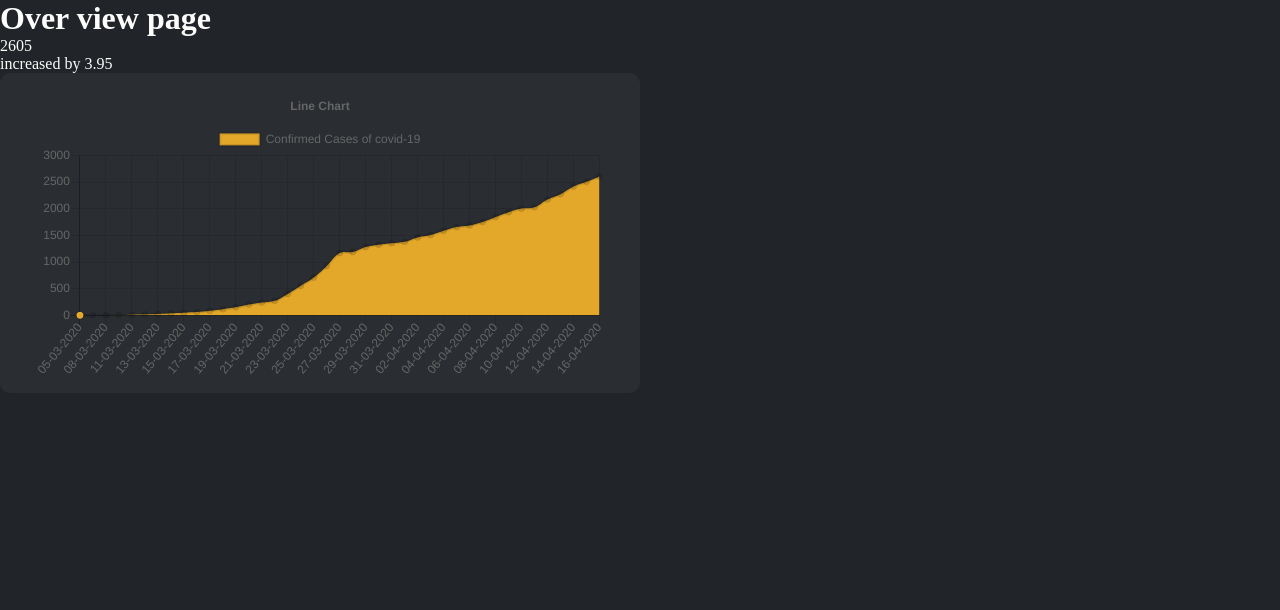
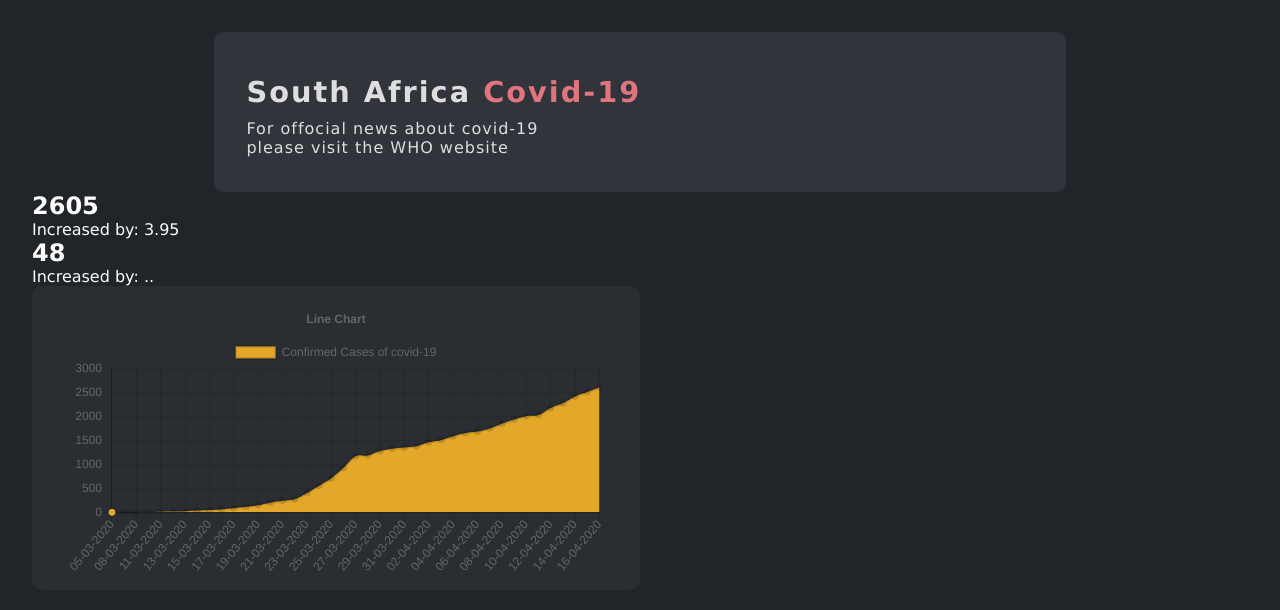
Before and after one commit to h3ndry/covid19za-dashbord, a React (Create React App) app: page / in a window 1280 px wide. Shown: the top 610 px of the page. Built offline with nearby package versions, Linux system fonts and the light colour scheme.

Commit message:
added banner

```diff
--- a/src/App.js
+++ b/src/App.js
@@ -2,10 +2,12 @@ import React from 'react';
 import Overview from './pages/overview';
 
 import GlobalStyle from './styles/globalStyle';
+import Banner from './components/banner';
 
 const App = () => (
   <>
     <GlobalStyle />
+    <Banner />
     <Overview />
   </>
 );
--- a/src/components/banner.js
+++ b/src/components/banner.js
@@ -1,5 +1,15 @@
 import React from 'react';
+import BannerStyle from '../styles/bannerStyle';
 
 export default function Banner() {
-  return <div></div>;
+  return (
+    <BannerStyle>
+      <h1>
+        South Africa <span>Covid-19</span>
+      </h1>
+      <p>
+        For offocial news about covid-19 <br /> please visit the WHO website
+      </p>
+    </BannerStyle>
+  );
 }
--- /dev/null
+++ b/src/components/totals.js
@@ -0,0 +1,33 @@
+import React from 'react';
+import TotalStyle from '../styles/totalStyle';
+
+import useFetchData from '../hooks/useFetchData';
+import temp_data from '../data/cumulative';
+
+export default function Totals() {
+  const { deadNum, latestCaseNum, secLastCaseNum, getPecent } = useFetchData(
+    temp_data
+  );
+
+  const diff = getPecent(latestCaseNum, secLastCaseNum);
+
+  return (
+    <TotalStyle>
+      <div className="confirmed-cases">
+        <h2>{latestCaseNum}</h2>
+        <p className="tota-number"></p>
+        <p>
+          Increased by: <span>{diff}</span>{' '}
+        </p>
+      </div>
+      <span className="line"></span>
+      <div className="confirmed-death">
+        <h2>{deadNum}</h2>
+        <p className="tota-number"></p>
+        <p>
+          Increased by: <span>..</span>{' '}
+        </p>
+      </div>
+    </TotalStyle>
+  );
+}
--- a/src/hooks/useFetchData.js
+++ b/src/hooks/useFetchData.js
@@ -24,6 +24,7 @@ export default function useFetchData(temp_data) {
     temp_data.map((obj) => {});
   }
 
+  const deadNum = deathData.length;
   console.log(deathData.length, temp_data.length);
 
   // //Return the last element on the array
@@ -44,5 +45,5 @@ export default function useFetchData(temp_data) {
     return (((a - b) / b) * 100).toFixed(2);
   }
 
-  return { data, latestCaseNum, secLastCaseNum, getPecent };
+  return { deadNum, data, latestCaseNum, secLastCaseNum, getPecent };
 }
--- a/src/pages/overview.js
+++ b/src/pages/overview.js
@@ -5,20 +5,12 @@ import temp_data from '../data/cumulative';
 import ConfirmedCaseChart from '../components/overviewLineChart';
 
 import OverviewStyle from '../styles/overview';
+import Totals from '../components/totals';
 
 export default function Overview() {
-  const { latestCaseNum, secLastCaseNum, getPecent } = useFetchData(temp_data);
-
-  const diff = getPecent(latestCaseNum, secLastCaseNum);
-
   return (
     <OverviewStyle>
-      <h1>Over view page</h1>
-
-      <div className="">
-        <p>{latestCaseNum}</p>
-        <p>increased by {diff}</p>
-      </div>
+      <Totals />
       <div className="confirmed-chart">
         <ConfirmedCaseChart />
       </div>
--- /dev/null
+++ b/src/styles/bannerStyle.js
@@ -0,0 +1,33 @@
+import styled from 'styled-components';
+
+export default styled.div`
+  --banner-bg: rgba(195, 196, 219, 0.1);
+
+  background-color: var(--banner-bg);
+  max-width: 70%;
+  min-height: 10rem;
+  display: inline-block;
+  border-radius: 10px;
+  margin: 0 auto;
+  padding: 1em 2em;
+  display: flex;
+  flex-direction: column;
+  justify-content: center;
+
+  h1 {
+    font-size: 1.8rem;
+    line-height: 1.8;
+    letter-spacing: 2px;
+    opacity: 0.85;
+
+    span {
+      color: var(--red-color);
+    }
+  }
+
+  p {
+    opacity: 0.85;
+    letter-spacing: 1px;
+    line-height: 1.2;
+  }
+`;
--- a/src/styles/globalStyle.js
+++ b/src/styles/globalStyle.js
@@ -21,6 +21,8 @@ html {
 body {
   background-color: var(--bg-color);
   color: #fcfcfb;
+  padding: 2rem;
+  font-family: 'Lucida Sans', 'Lucida Sans Regular', 'Lucida Grande', 'Lucida Sans Unicode', Geneva, Verdana, sans-serif
 }
 
 `;
--- /dev/null
+++ b/src/styles/totalStyle.js
@@ -0,0 +1,3 @@
+import styled from 'styled-components';
+
+export default styled.div``;
```
